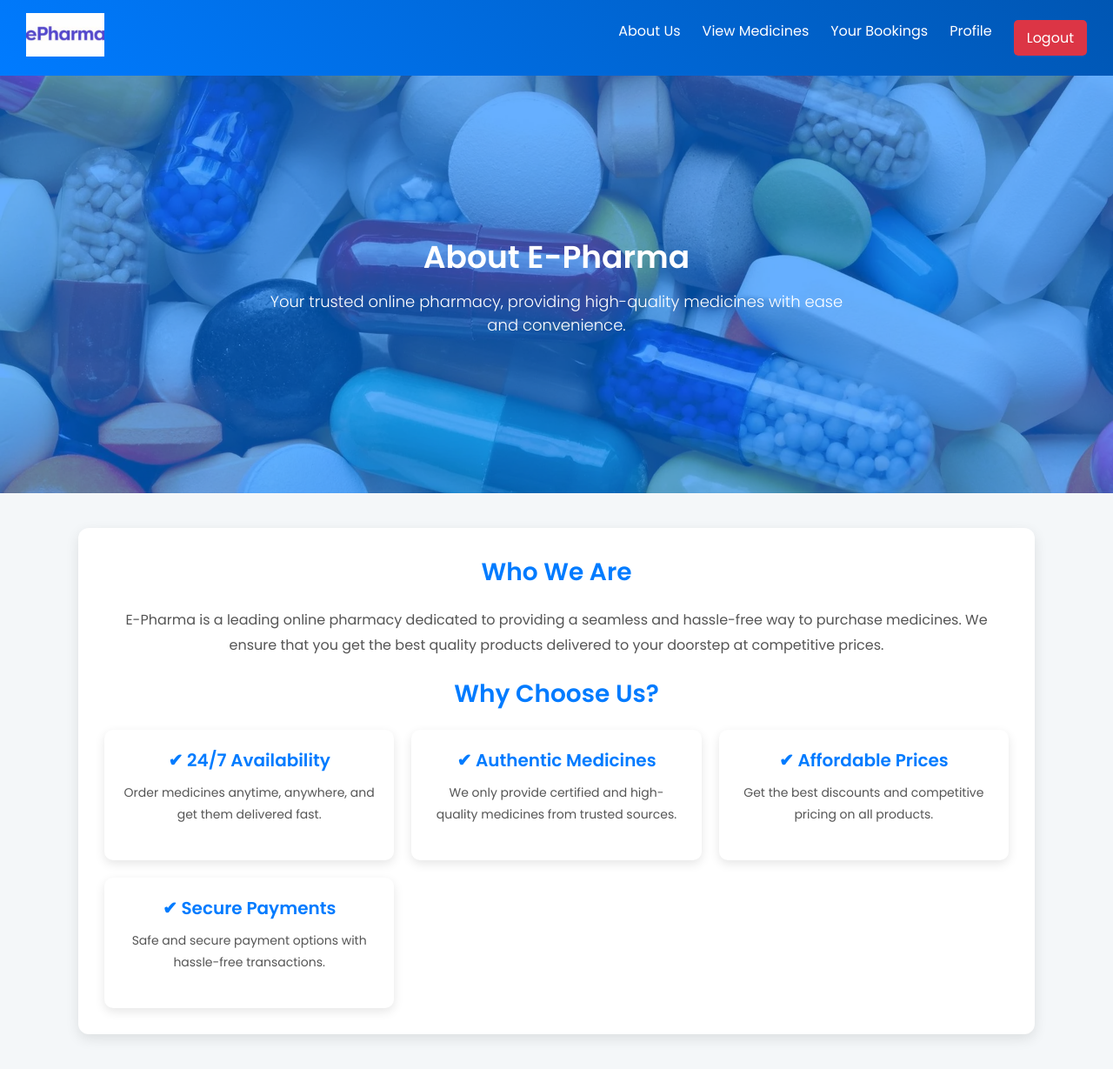
After one commit to Aiswarya2316/E-Pharma, a Django app: page /about/ in a window 1280 px wide. The commit adds this page. Shown: the whole page at 87% size. Run offline with Django 5.2, Linux system fonts and the light colour scheme.

Commit message:
almost completed

```diff
--- a/project/app/urls.py
+++ b/project/app/urls.py
@@ -20,6 +20,8 @@ urlpatterns = [
     path("viewusers/", views.viewusers, name="viewusers"),
     path("viewsellers/", views.viewsellers, name="viewsellers"),
     path("viewmedicine/", views.viewmedicines, name="viewmedicines"),
+    path("about/", views.about, name="about"),
+
 
 
 
--- a/project/app/views.py
+++ b/project/app/views.py
@@ -227,3 +227,8 @@ def viewsellers(request):
 def viewmedicines(request):
     medicine=Medicine.objects.all()
     return render(request,'admin/viewmedicines.html',{'medicine':medicine})
+
+
+
+def about(request):
+    return render(request,'customer/about.html')
--- /dev/null
+++ b/project/templates/customer/about.html
@@ -0,0 +1,241 @@
+<!DOCTYPE html>
+<html lang="en">
+<head>
+    <meta charset="UTF-8">
+    <meta name="viewport" content="width=device-width, initial-scale=1.0">
+    <title>About Us | E-Pharma</title>
+    <style>
+        /* Google Font */
+        @import url('https://fonts.googleapis.com/css2?family=Poppins:wght@300;400;600&display=swap');
+
+        * {
+            margin: 0;
+            padding: 0;
+            box-sizing: border-box;
+        }
+
+        body {
+            font-family: 'Poppins', sans-serif;
+            background-color: #f4f7f9;
+            color: #333;
+        }
+
+        /* Navbar */
+        .navbar {
+            display: flex;
+            justify-content: space-between;
+            align-items: center;
+            background: linear-gradient(45deg, #007bff, #0056b3);
+            padding: 15px 30px;
+            box-shadow: 0 4px 8px rgba(0, 0, 0, 0.1);
+        }
+
+        .navbar img {
+            height: 50px;
+        }
+
+        .navbar div {
+            display: flex;
+            gap: 25px;
+        }
+
+        .navbar a {
+            color: white;
+            font-weight: 500;
+            text-decoration: none;
+            transition: 0.3s;
+        }
+
+        .navbar a:hover {
+            color: #f8d210;
+        }
+
+        .logout {
+            background: #dc3545;
+            padding: 8px 15px;
+            border-radius: 5px;
+            transition: 0.3s;
+        }
+
+        .logout:hover {
+            background: #c82333;
+        }
+
+        /* Hero Section */
+        .hero {
+            display: flex;
+            align-items: center;
+            justify-content: center;
+            background: url("../static/wp2264367.webp") no-repeat center center/cover;
+            height: 60vh;
+            color: white;
+            text-align: center;
+            padding: 20px;
+            position: relative;
+        }
+
+        .hero::before {
+            content: "";
+            position: absolute;
+            top: 0;
+            left: 0;
+            width: 100%;
+            height: 100%;
+            background: rgba(0, 123, 255, 0.6);
+            z-index: 1;
+        }
+
+        .hero-content {
+            position: relative;
+            z-index: 2;
+            max-width: 700px;
+            padding: 20px;
+        }
+
+        .hero-content h1 {
+            font-size: 36px;
+            font-weight: 600;
+            margin-bottom: 10px;
+        }
+
+        .hero-content p {
+            font-size: 18px;
+            font-weight: 300;
+        }
+
+        /* About Section */
+        .about-container {
+            max-width: 1100px;
+            margin: 40px auto;
+            background: #fff;
+            padding: 30px;
+            border-radius: 12px;
+            box-shadow: 0 5px 15px rgba(0, 0, 0, 0.1);
+            text-align: center;
+        }
+
+        .about-container h2 {
+            color: #007bff;
+            font-size: 28px;
+            font-weight: 600;
+            margin-bottom: 20px;
+        }
+
+        .about-container p {
+            font-size: 16px;
+            color: #555;
+            line-height: 1.8;
+            margin-bottom: 20px;
+        }
+
+        /* Why Choose Us Section */
+        .features-grid {
+            display: grid;
+            grid-template-columns: repeat(auto-fit, minmax(250px, 1fr));
+            gap: 20px;
+            margin-top: 20px;
+        }
+
+        .feature-card {
+            background: white;
+            padding: 20px;
+            border-radius: 10px;
+            box-shadow: 0 4px 12px rgba(0, 0, 0, 0.1);
+            transition: transform 0.3s ease-in-out;
+            text-align: center;
+        }
+
+        .feature-card:hover {
+            transform: translateY(-8px);
+        }
+
+        .feature-card h3 {
+            color: #007bff;
+            font-size: 20px;
+            margin-bottom: 10px;
+        }
+
+        .feature-card p {
+            font-size: 14px;
+            color: #555;
+        }
+
+        /* Responsive */
+        @media (max-width: 768px) {
+            .navbar {
+                flex-direction: column;
+                text-align: center;
+            }
+
+            .navbar div {
+                margin-top: 10px;
+            }
+
+            .hero {
+                height: 50vh;
+                padding: 15px;
+            }
+
+            .hero-content h1 {
+                font-size: 28px;
+            }
+
+            .hero-content p {
+                font-size: 16px;
+            }
+        }
+    </style>
+</head>
+<body>
+
+    <!-- Navbar -->
+    <nav class="navbar">
+        <a href="#"><img src="../static/OIP (2).jpg" alt="logo"></a>
+        <div>
+            <a href="#">About Us</a>
+            <a href="../viewmedicines">View Medicines</a>
+            <a href="#">Your Bookings</a>
+            <a href="#">Profile</a>
+            <a href="../logout" class="logout">Logout</a>
+        </div>
+    </nav>
+
+    <!-- Hero Section -->
+    <section class="hero">
+        <div class="hero-content">
+            <h1>About E-Pharma</h1>
+            <p>Your trusted online pharmacy, providing high-quality medicines with ease and convenience.</p>
+        </div>
+    </section>
+
+    <!-- About Section -->
+    <div class="about-container">
+        <h2>Who We Are</h2>
+        <p>
+            E-Pharma is a leading online pharmacy dedicated to providing a seamless and hassle-free way to purchase medicines.
+            We ensure that you get the best quality products delivered to your doorstep at competitive prices.
+        </p>
+
+        <h2>Why Choose Us?</h2>
+        <div class="features-grid">
+            <div class="feature-card">
+                <h3>✔ 24/7 Availability</h3>
+                <p>Order medicines anytime, anywhere, and get them delivered fast.</p>
+            </div>
+            <div class="feature-card">
+                <h3>✔ Authentic Medicines</h3>
+                <p>We only provide certified and high-quality medicines from trusted sources.</p>
+            </div>
+            <div class="feature-card">
+                <h3>✔ Affordable Prices</h3>
+                <p>Get the best discounts and competitive pricing on all products.</p>
+            </div>
+            <div class="feature-card">
+                <h3>✔ Secure Payments</h3>
+                <p>Safe and secure payment options with hassle-free transactions.</p>
+            </div>
+        </div>
+    </div>
+
+</body>
+</html>
--- a/project/templates/customer/customerhome.html
+++ b/project/templates/customer/customerhome.html
@@ -161,7 +161,7 @@
     <nav class="navbar">
         <a href="#"><img src="../static/OIP (2).jpg" alt="logo"></a>
         <div>
-            <a href="#">About Us</a>
+            <a href="../about">About Us</a>
             <a href="../viewmedicines">View Medicines</a>
             <a href="#">Your Bookings</a>
             <a href="#">Profile</a>
@@ -174,7 +174,6 @@
         <div class="hero-content">
             <h1>Welcome to E-Pharma</h1>
             <p>Your trusted online pharmacy. Order medicines at your convenience.</p>
-            <a href="#" class="btn">Get Started</a>
         </div>
     </div>
 
--- a/project/templates/customer/medicinelist.html
+++ b/project/templates/customer/medicinelist.html
@@ -180,7 +180,7 @@
     <nav class="navbar">
         <a href="#"><img src="../static/OIP (2).jpg" alt="logo"></a>
         <div>
-            <a href="#">About Us</a>
+            <a href="../about">About Us</a>
             <a href="../viewmedicines">View Medicines</a>
             <a href="#">Your Bookings</a>
             <a href="#">Profile</a>
```
Also changed, not shown: project/db.sqlite3.
